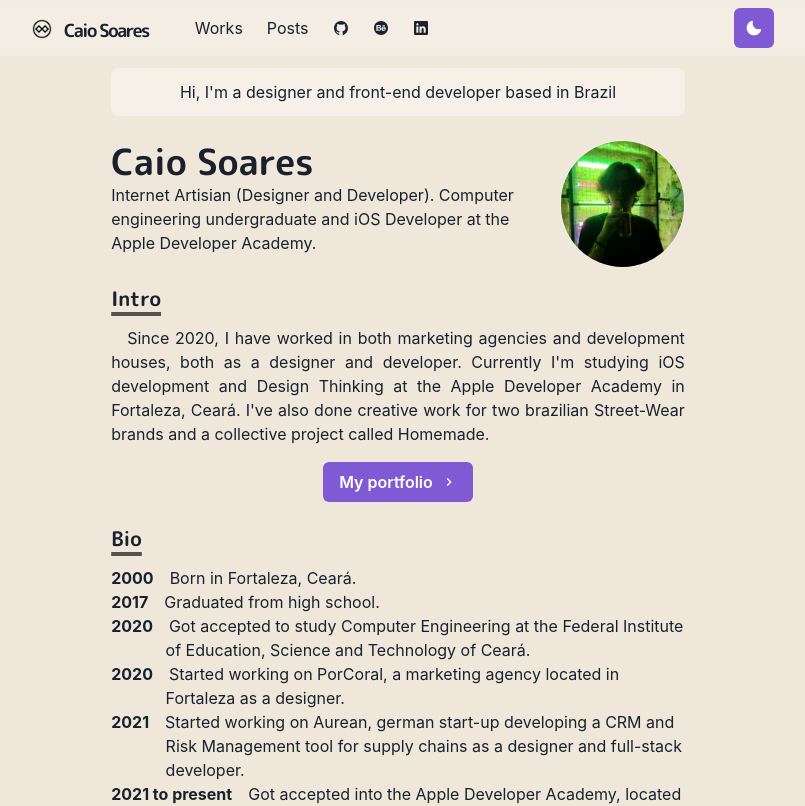
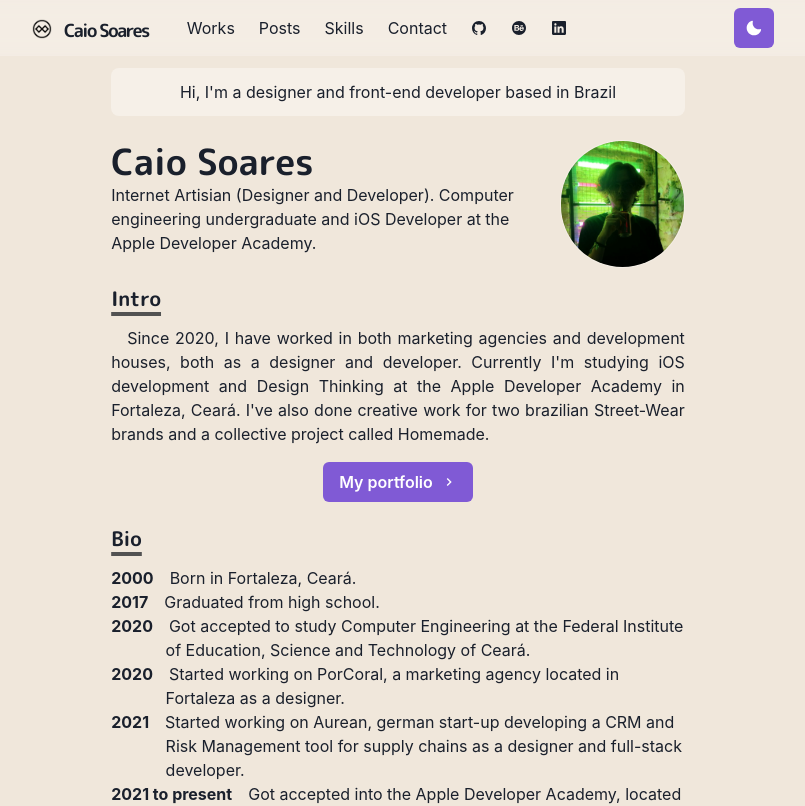
Before and after one commit to CaioFaSoares/chakram, a Next.js app: page / in a window 1280 px wide. Shown: the top 806 px of the page, without its empty margins (242-1047 px from the left). Built offline with nearby package versions, Linux system fonts and the light colour scheme.

Commit message:
Contact workin

```diff
--- a/components/navbar.js
+++ b/components/navbar.js
@@ -4,7 +4,7 @@ import {
     Container,
     Box,
     Link,
-    Stack,
+    HStack,
     Heading,
     Flex,
     Menu,
@@ -12,7 +12,8 @@ import {
     MenuList,
     MenuButton,
     IconButton,
-    useColorModeValue
+    useColorModeValue,
+    Text
 } from '@chakra-ui/react'
 import { HamburgerIcon } from '@chakra-ui/icons'
 import ThemeToggleButton from './theme-toggle-button'
@@ -31,6 +32,27 @@ const LinkItem = ({ href, path, children}) => {
             {children}
             </Link>
         </NextLink>
+    )
+}
+
+const Contact = ({path}) => {
+    return (
+        <LinkItem href="/contact" path={path} >
+            <Text>
+                Contact
+            </Text>
+        </LinkItem>
+    )
+}
+
+const NoContact = () => {
+    return (
+        <Text
+            style={{ textDecorationLine: 'line-through' }}
+            p={2}
+        >
+            Contact
+        </Text>
     )
 }
 
@@ -61,14 +83,14 @@ const Navbar = props => {
                     </Heading>
                 </Flex>
 
-                <Stack
+                <HStack
                     direction={{base:'column', md:'row'}}
                     display={{base:'none', md:'flex'}}
                     width={{base:'full', md:'auto'}}
                     alignItems='center'
                     flexGrow={1}
                     mt={{base: 4, md: 0}}
-                    ms={2}
+                    // ms={2}
                 >
                     <LinkItem href="/works" path={path}>
                     Works
@@ -76,6 +98,10 @@ const Navbar = props => {
                     <LinkItem href="/posts" path={path}>
                     Posts
                     </LinkItem>
+                    <LinkItem href="/skills" path={path}>
+                    Skills
+                    </LinkItem>
+                    <Contact />
                     <LinkItem
                         target="_blank"
                         href="https://github.com/CaioFaSoares"
@@ -109,7 +135,7 @@ const Navbar = props => {
                     >
                         <IoLogoLinkedin />
                     </LinkItem>
-                </Stack>
+                </HStack>
                 <Box flex={1} align='right'>
                     <ThemeToggleButton />
                     <Box ml={2} display={{base: 'inline-block', md:'none'}}>
@@ -135,6 +161,11 @@ const Navbar = props => {
                                         Posts
                                     </MenuItem>
                                 </NextLink>
+                                <NextLink href="/skills" passHref>
+                                    <MenuItem as={Link}>
+                                        Skills
+                                    </MenuItem>
+                                </NextLink>
                                 <MenuItem as={Link} href="https://github.com/CaioFaSoares">
                                         Github
                                 </MenuItem>
@@ -150,6 +181,7 @@ const Navbar = props => {
                 </Box>
             </Container>
         </Box>
+
     )
 }
 
--- a/components/theme-toggle-button.js
+++ b/components/theme-toggle-button.js
@@ -17,6 +17,7 @@ const ThemeToggleButton = () => {
                 >
                     <IconButton
                     aria-label="Toggle theme"
+                        ml='4'
                         colorScheme={useColorModeValue('purple', 'orange')}
                         icon={useColorModeValue(<MoonIcon />, <SunIcon />)}
                         onClick={toggleColorMode}>]
--- a/pages/index.js
+++ b/pages/index.js
@@ -1,8 +1,8 @@
 import { Button, Container, Box, Heading, Image, useColorModeValue } from '@chakra-ui/react'
+import { ChevronRightIcon } from '@chakra-ui/icons'
 import Section from '../components/section'
 import { BioSection, BioYear } from '../components/bio'
 import Paragraph from '../components/paragraph'
-import { ChevronRightIcon } from '@chakra-ui/icons'
 import NextLink from 'next/link'
 import Head from 'next/head'
 
@@ -30,7 +30,7 @@ const Page = () => {
                         undergraduate and iOS Developer at the Apple Developer Academy.
                     </p>
                 </Box>
-                <Box flexShrink={0} mt={{base:4, md:0}} ml={{md:6}} align="center">
+                <Box flexShrink={0} align="center" mt={{base:4, md:0}} ml={{md:6}}>
                     <Image
                         borderColor="whiteAlpha.500"
                         borderWidth={1}
```
